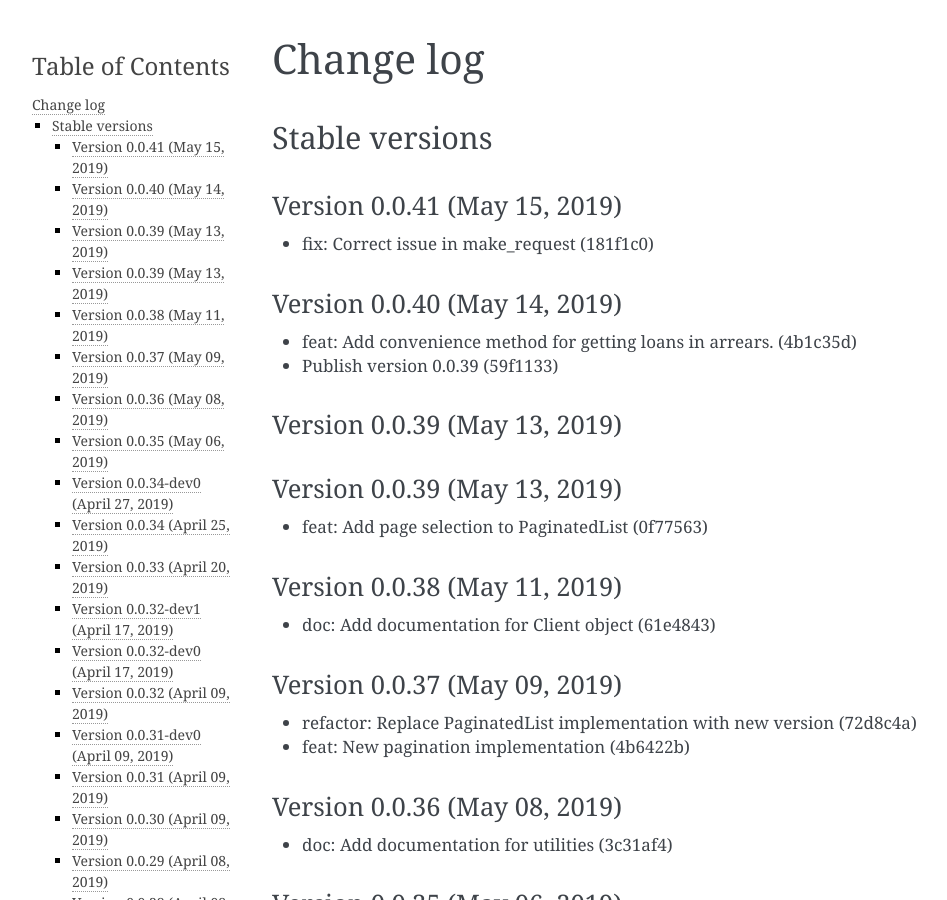
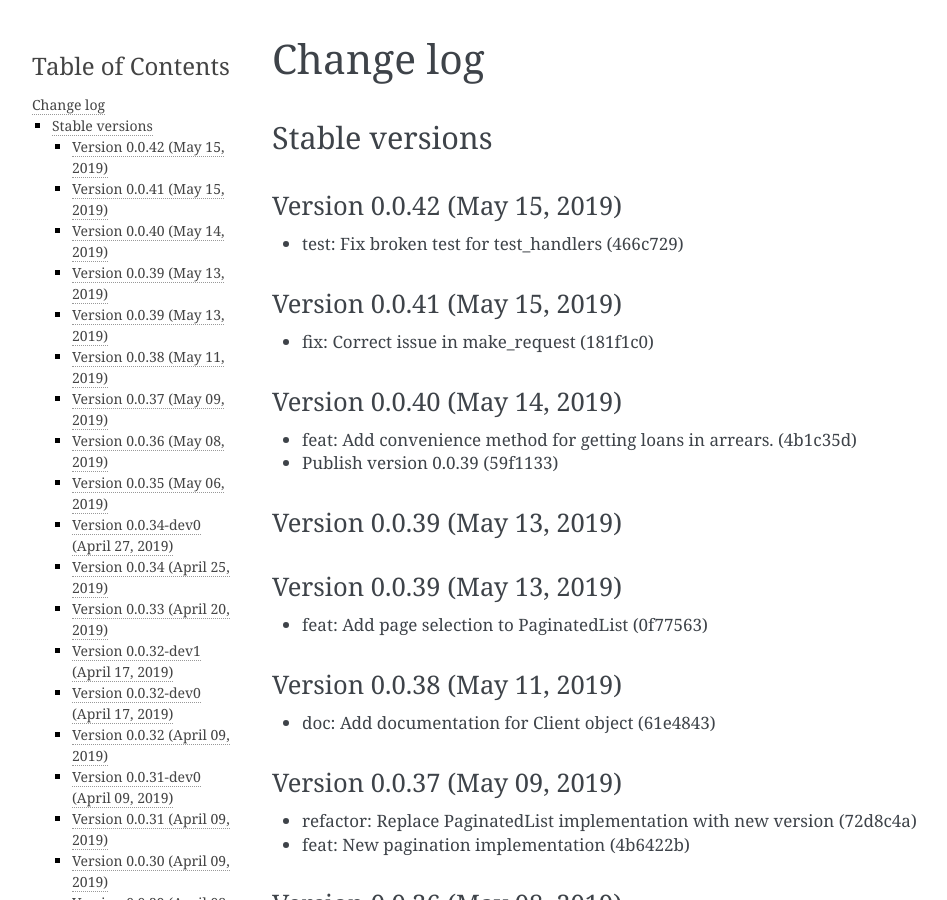
Before and after one commit to mobidevke/PyFineract, a Sphinx documentation site: the page built from docs/changes.rst, in a window 1280 px wide and 900 px high. Shown: the whole window, without its empty margins (148-1095 px from the left). Built offline with Sphinx 7.4.7, drawn with Linux system fonts in a browser that asks for light colours; formulas are drawn with MathJax 3.

Commit message:
Publish version 0.0.42

```diff
--- a/docs/changes.rst
+++ b/docs/changes.rst
@@ -3,6 +3,11 @@ Change log
 
 Stable versions
 ~~~~~~~~~~~~~~~
+
+Version 0.0.42 (May 15, 2019)
+-------------------------------------
+
+* test: Fix broken test for test_handlers (466c729)
 
 Version 0.0.41 (May 15, 2019)
 -------------------------------------
--- a/setup.py
+++ b/setup.py
@@ -2,7 +2,7 @@ import textwrap
 
 import setuptools
 
-version = "0.0.41"
+version = "0.0.42"
 
 if __name__ == '__main__':
     setuptools.setup(
```
